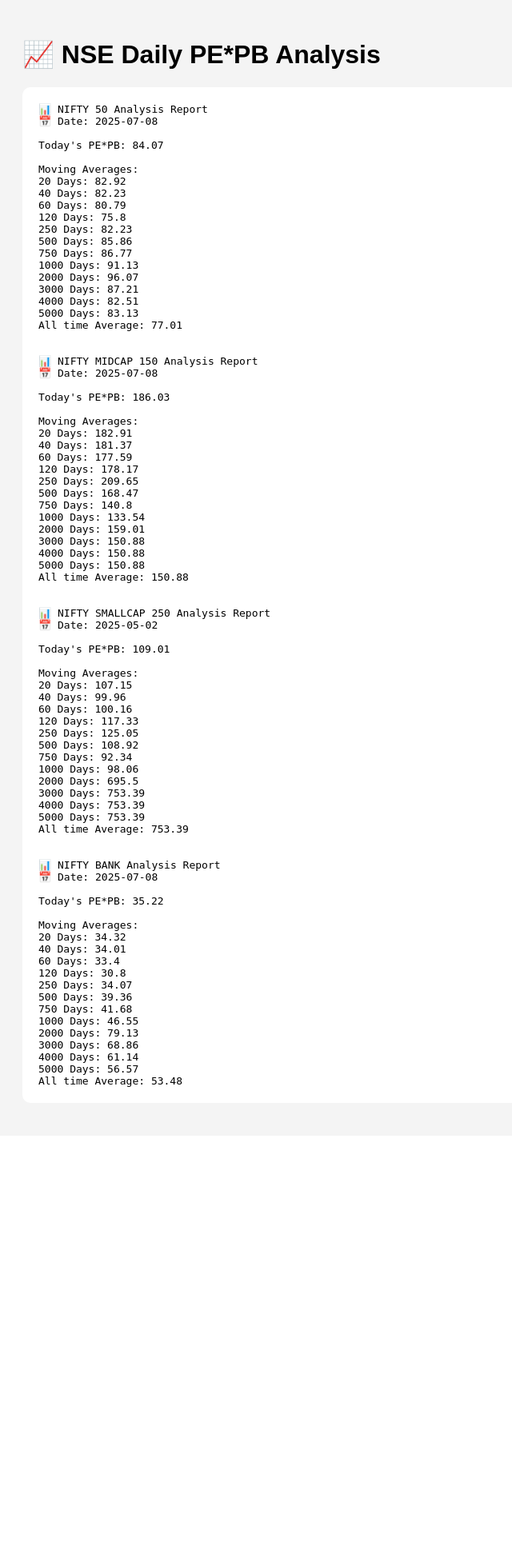
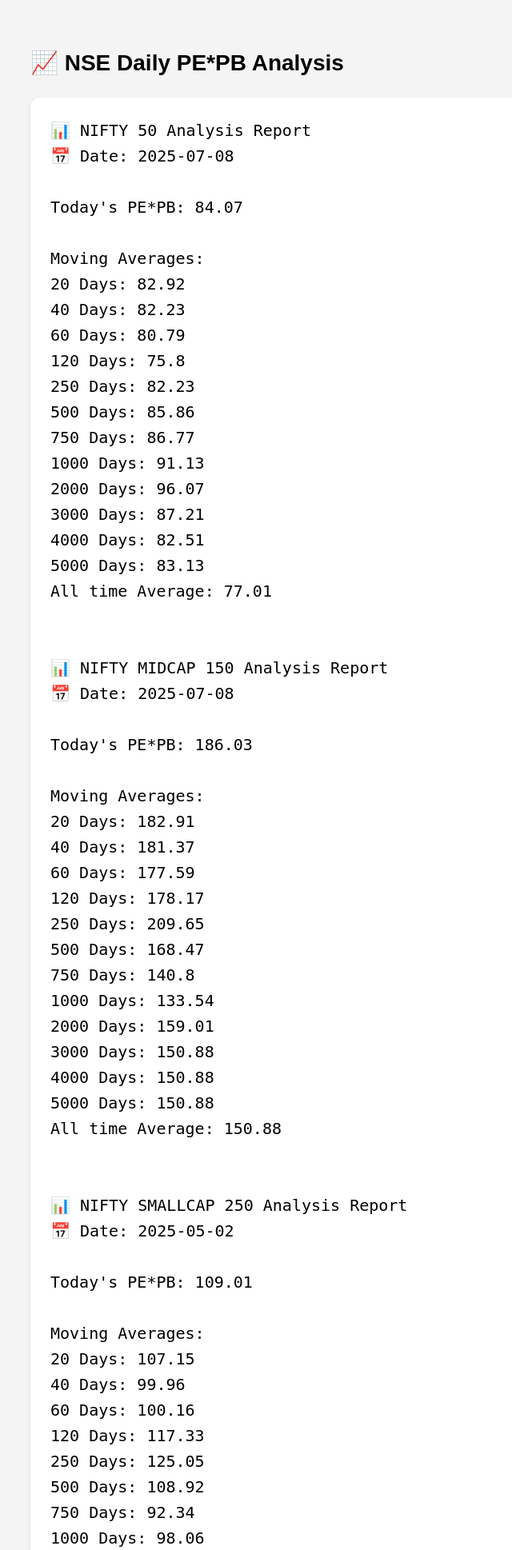
Before and after one commit to mrudulchaudhari/marketpepb, a Flask app: page / in a window 1280 px wide. Shown: the top 1938 px of the page at 80% size, without its empty margins (0-640 px from the left). Before the commit the page ends 1359 px from the top, so only its background shows below. Run offline with Flask 3, Linux system fonts and the light colour scheme.

Commit message:
increased font size

```diff
--- a/templates/index.html
+++ b/templates/index.html
@@ -3,8 +3,26 @@
 <head>
     <title>NSE Daily Report</title>
     <style>
-        body { font-family: Arial; padding: 20px; background-color: #f4f4f4; }
-        pre { background: #fff; padding: 20px; border-radius: 10px; }
+        body {
+            font-family: Arial, sans-serif;
+            background-color: #f4f4f4;
+            padding: 30px;
+            font-size: 20px; /* 🔼 Increase this value to make text larger */
+            line-height: 1.6;
+        }
+
+        pre {
+            background-color: #fff;
+            padding: 25px;
+            border-radius: 12px;
+            box-shadow: 0 2px 5px rgba(0,0,0,0.1);
+            white-space: pre-wrap;
+            word-wrap: break-word;
+        }
+
+        h1 {
+            font-size: 28px; /* 🔼 You can increase heading size too */
+        }
     </style>
 </head>
 <body>
```
